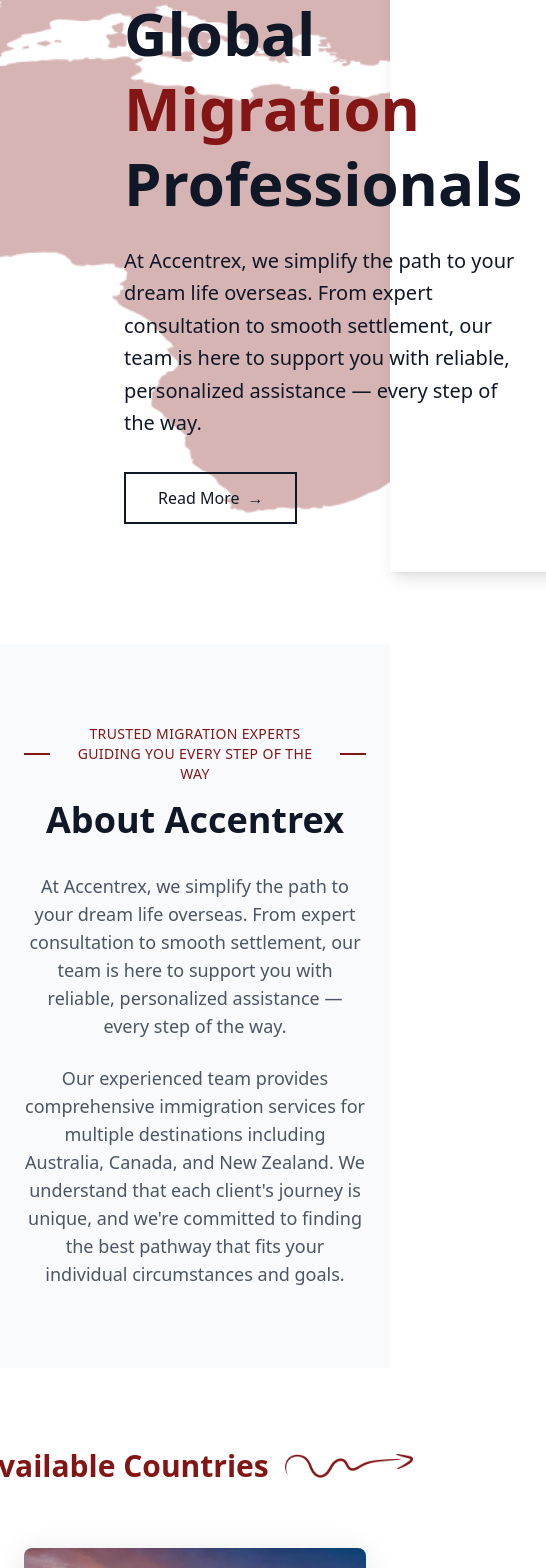
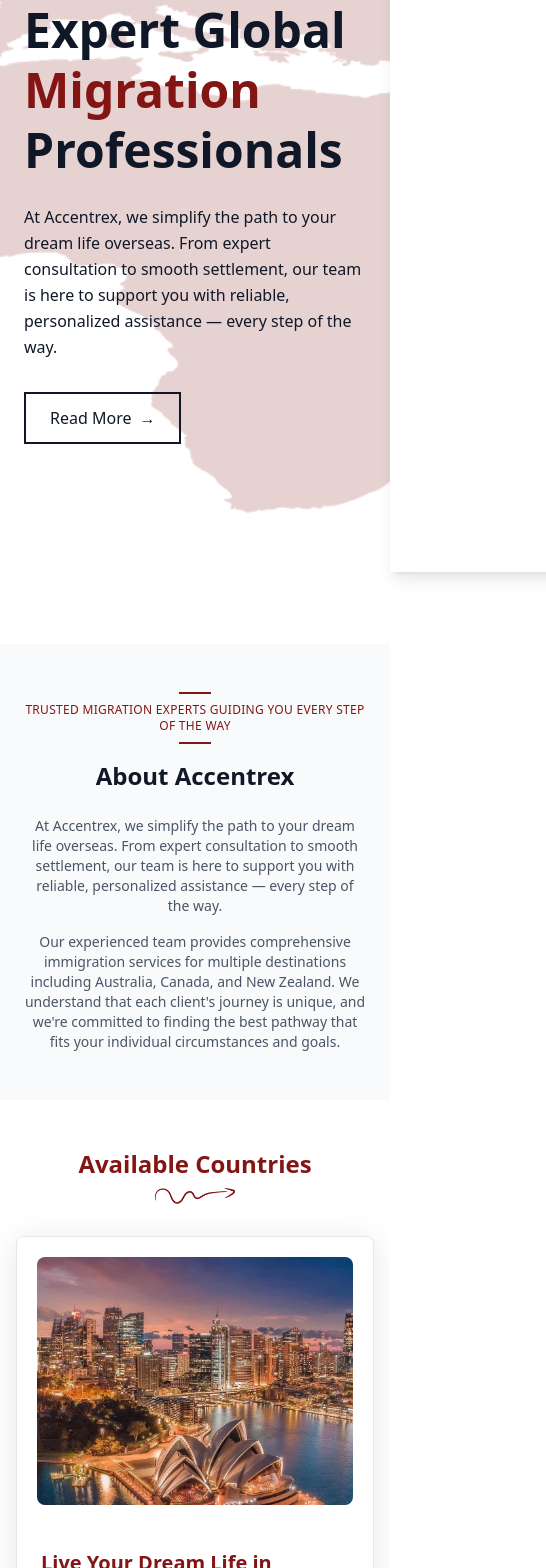
Before and after one commit to aidantiu/accentrex_web, a React (Vite) app in the folder client/: page / in a window 390 px wide. Shown: the part 272-1840 px from the top of the page, 546 px wide, since content can reach past the window. Built offline with nearby package versions, Linux system fonts and the light colour scheme.

Commit message:
Improve country cards

```diff
--- a/client/src/pages/homepage.jsx
+++ b/client/src/pages/homepage.jsx
@@ -1,19 +1,23 @@
 import Navbar from '../components/navbar';
-
 import Headline from '../components/headline';
 import Footer from '../components/footer';
 
 const CountryCard = ({ image, title, description }) => {
   return (
-    <div className="w-full max-w-sm bg-white shadow-[0_4px_30px_rgba(0,0,0,0.1)] rounded-lg overflow-hidden flex flex-col">
+    <div className="bg-white border border-gray-200 shadow-[0_4px_30px_rgba(0,0,0,0.1)] rounded-lg overflow-hidden flex flex-col">
+      {/* Image Section with thick white border + rounded corners */}
+      <div className="w-full p-4 bg-white">
         <img
           src={image}
           alt={title}
-        className="w-full h-64 object-cover"
+          className="w-full h-64 object-cover border-4 border-white rounded-xl"
         />
-      <div className="p-6 flex flex-col gap-3 text-[#831515]">
-        <h4 className="text-2xl font-bold">{title}</h4>
-        <p className="text-m leading-relaxed text-justify">{description}</p>
+      </div>
+
+      {/* Text Section */}
+      <div className="p-6 sm:p-8 flex flex-col gap-4 text-[#831515] w-full">
+        <h4 className="text-xl sm:text-2xl font-bold">{title}</h4>
+        <p className="text-base sm:text-lg leading-relaxed text-justify">{description}</p>
       </div>
     </div>
   );
@@ -21,65 +25,71 @@
 
 const Homepage = () => {
   return (
-    <div className="bg-white font-sans min-h-screen">
+    <div className="w-full">
+      {/* ✅ Navbar always on top */}
+      <header className="relative z-50 w-full">
         <Navbar />
+      </header>
 
       {/* Hero Section with Background Image */}
       <section className="relative h-screen flex items-center justify-start">
         {/* Background Image */}
-        <div className="absolute inset-0 z-0">
+        <div className="absolute inset-0">
           <img
             src="./public/images/bg-description.png"
             alt="Happy family with passports"
             className="w-full h-full object-cover"
           />
-          {/* Dark overlay */}
-          <div className="absolute inset-0 bg-opacity-40"></div>
+          {/* Light overlay so black text stays readable */}
+          <div className="absolute inset-0 bg-white/40 z-0"></div>
         </div>
 
-        {/* Hero Content */}
-        <div className="relative z-10 max-w-7xl px-6 lg:px-12 mx-25">
-          <div className="max-w-2xl">
-            <h1 className="text-6xl lg:text-8xl font-bold text-gray-900 leading-tight mb-6">
+        {/*Text content ABOVE overlay */}
+        <div className="relative z-10 px-6 lg:px-12 max-w-7xl">
+          <div className="max-w-2xl text-left">
+            <h1 className="text-5xl sm:text-6xl lg:text-8xl font-bold text-gray-900 leading-tight mb-6">
               Expert Global
               <span className="text-[#831515] block">Migration</span>
               <span className="block">Professionals</span>
             </h1>
 
-            <p className="text-xl text-gray-900 leading-relaxed mb-8 max-w-lg">
+            <p className="text-base sm:text-lg lg:text-xl text-gray-900 leading-relaxed mb-8 max-w-lg">
               At Accentrex, we simplify the path to your dream life overseas. From expert
               consultation to smooth settlement, our team is here to support you with
               reliable, personalized assistance — every step of the way.
             </p>
 
-            <button className="bg-transparent border-2 border-gray-900 text-gray-900 px-8 py-3 rounded-none hover:bg-[#831515] hover:border-[#831515] hover:text-white transition-all duration-300 flex items-center gap-2">
+            <button className="bg-transparent border-2 border-gray-900 text-gray-900 px-6 sm:px-8 py-3 rounded-none hover:bg-[#831515] hover:border-[#831515] hover:text-white transition-all duration-300 flex items-center gap-2">
               Read More <span>→</span>
             </button>
           </div>
         </div>
       </section>
 
+
       {/* About Section */}
-      <section className="py-20 bg-gray-50">
-        <div className="max-w-6xl mx-auto px-6 lg:px-12 text-center">
-          {/* Section Header */}
+      <section className="py-12 sm:py-20 bg-gray-50">
+        <div className="max-w-6xl mx-auto px-4 sm:px-6 lg:px-12 text-center">
           <div className="mb-4">
-            <div className="flex items-center justify-center gap-4 mb-4">
-              <div className="w-12 h-0.5 bg-[#831515]"></div>
-              <span className="text-[#831515] text-sm tracking-wide uppercase">Trusted Migration Experts Guiding You Every Step of the Way</span>
-              <div className="w-12 h-0.5 bg-[#831515]"></div>
+            <div className="flex items-center justify-center gap-2 sm:gap-4 mb-4 flex-wrap">
+              <div className="w-8 sm:w-12 h-0.5 bg-[#831515]"></div>
+              <span className="text-[#831515] text-xs sm:text-sm tracking-wide uppercase text-center">
+                Trusted Migration Experts Guiding You Every Step of the Way
+              </span>
+              <div className="w-8 sm:w-12 h-0.5 bg-[#831515]"></div>
             </div>
-            <h2 className="text-4xl lg:text-5xl font-bold text-gray-900 mb-8">About Accentrex</h2>
+            <h2 className="text-2xl sm:text-4xl lg:text-5xl font-bold text-gray-900 mb-6 sm:mb-8">
+              About Accentrex
+            </h2>
           </div>
 
-          {/* About Content */}
-          <div className="max-w-4xl mx-auto space-y-6 text-gray-600 leading-relaxed">
-            <p className="text-lg">
+          <div className="max-w-4xl mx-auto space-y-4 sm:space-y-6 text-gray-600 leading-relaxed px-2 sm:px-0">
+            <p className="text-sm sm:text-lg">
               At Accentrex, we simplify the path to your dream life overseas. From expert
               consultation to smooth settlement, our team is here to support you with
               reliable, personalized assistance — every step of the way.
             </p>
-            <p className="text-lg">
+            <p className="text-sm sm:text-lg">
               Our experienced team provides comprehensive immigration services for multiple destinations
               including Australia, Canada, and New Zealand. We understand that each client's journey is unique,
               and we're committed to finding the best pathway that fits your individual circumstances and goals.
@@ -89,34 +99,31 @@
       </section>
 
       {/* Countries Section */}
-      <section className="py-20 bg-white">
-        <div className="max-w-7xl mx-auto px-6 lg:px-12">
-          {/* Section header */}
-          <div className="flex flex-row items-center justify-center md:justify-start gap-4 mb-16">
-            <h3 className="text-3xl md:text-4xl lg:text-5xl font-bold text-[#831515] whitespace-nowrap">
+      <section className="py-12 sm:py-20 bg-white">
+        <div className="max-w-7xl mx-auto px-4 sm:px-6 lg:px-12">
+          <div className="flex flex-col sm:flex-row items-center justify-center md:justify-start gap-2 sm:gap-4 mb-8 sm:mb-16">
+            <h3 className="text-2xl sm:text-3xl md:text-4xl lg:text-5xl font-bold text-[#831515] text-center sm:text-left">
               Available Countries
             </h3>
             <img
               src="./public/images/arrow.png"
               alt="Arrow Icon"
-              className="w-32 md:w-48 lg:w-56 h-6 md:h-8"
+              className="w-20 sm:w-32 md:w-48 lg:w-56 h-4 sm:h-6 md:h-8"
             />
           </div>
 
-          {/* Cards grid */}
-          <div className="grid grid-cols-1 lg:grid-cols-3 gap-8 md:gap-12 justify-items-center">
+          {/* Responsive Grid */}
+          <div className="grid grid-cols-1 sm:grid-cols-2 lg:grid-cols-3 gap-6 sm:gap-8">
             <CountryCard
               image="./public/images/australia.jpg"
               title="Live Your Dream Life in Australia"
               description="Start your journey as a permanent resident through skilled migration. With our expert guidance, you’re one step closer to building a future in one of the world’s most livable countries."
             />
-
             <CountryCard
               image="./public/images/canada.jpg"
               title="Make Canada Your New Home"
               description="Experience world-class opportunities, inclusive communities, and a better quality of life. Our team will help you navigate the path to permanent residency with ease and confidence."
             />
-
             <CountryCard
               image="./public/images/newzealand.png"
               title="Start Fresh in Peaceful New Zealand"
@@ -124,7 +131,9 @@
             />
           </div>
         </div>
-      </section>      <Footer />
+      </section>
+
+      <Footer />
     </div>
   );
 };
--- a/client/src/pages/servicespages.jsx
+++ b/client/src/pages/servicespages.jsx
@@ -39,7 +39,7 @@
         />
       </div>
 
-      <Footer /> {/* ✅ Footer component used here */}
+      <Footer /> {/* Footer component used here */}
     </div>
   );
 }
```
Lines whose indentation alone changed are shown as unchanged.
